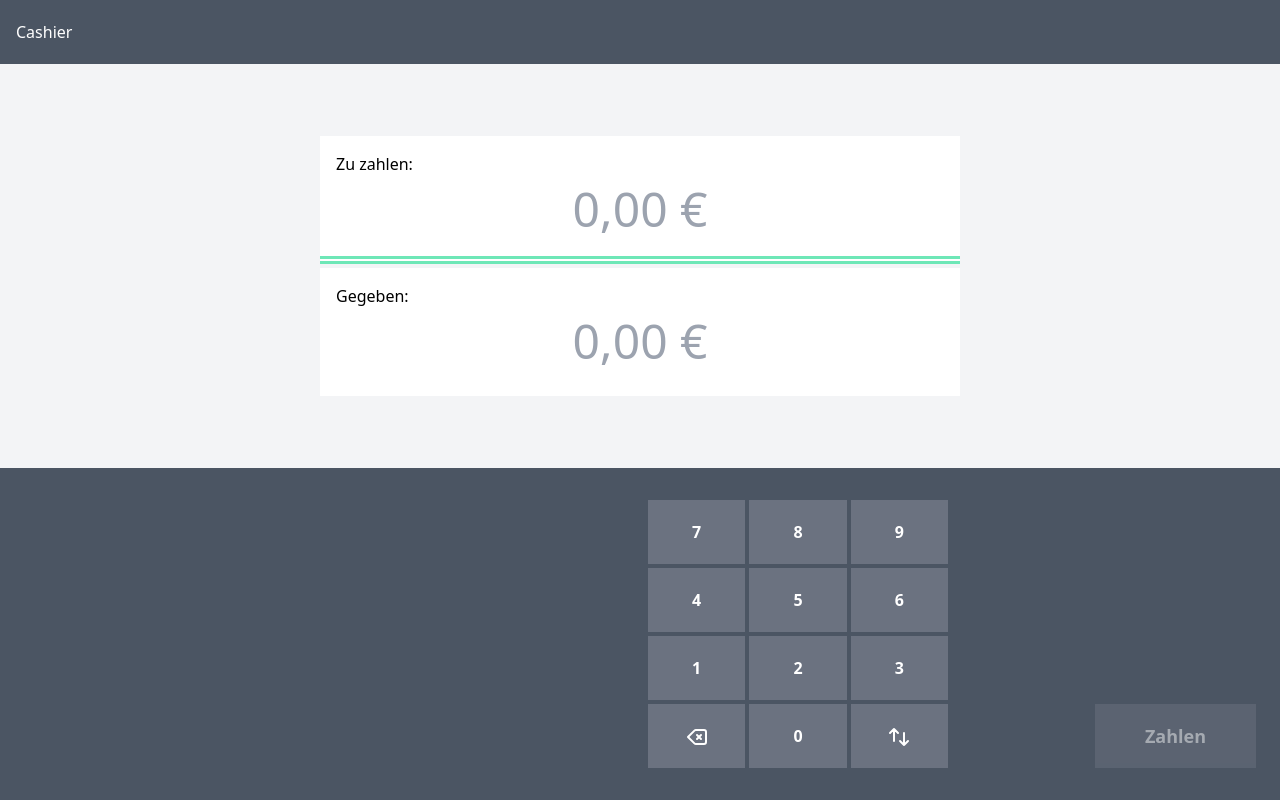
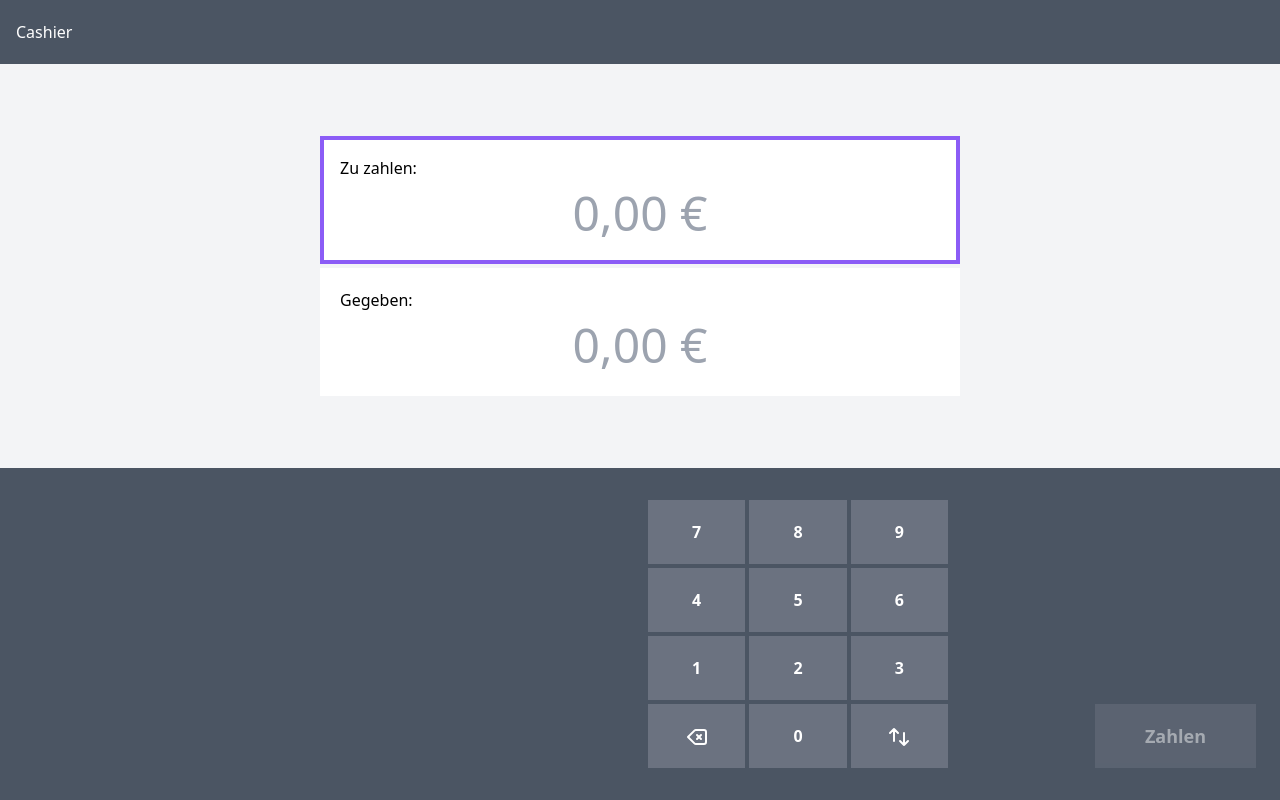
Before and after one commit to roschaefer/cashier, a Vue app: page / in a window 1280 px wide. Built offline with nearby package versions, Linux system fonts and the light colour scheme.

Commit message:
refactor: normal border around selected
...to distinguish the selected element immediately.

```diff
--- a/src/components/Center/Center.vue
+++ b/src/components/Center/Center.vue
@@ -1,9 +1,10 @@
 <template>
   <section class="space-y-1">
     <label
-      class="cost h-32 p-4 bg-white flex flex-col"
+      class="cost h-32 p-4 bg-white flex flex-col border-4"
       :class="{
-        'border-double border-b-8 border-green-300': selected === 'cost',
+        'border-purple-500': selected === 'cost',
+        'border-white': selected !== 'cost',
       }"
     >
       Zu zahlen:
@@ -15,9 +16,10 @@
       />
     </label>
     <label
-      class="given h-32 p-4 bg-white flex flex-col"
+      class="given h-32 p-4 bg-white border-4 flex flex-col"
       :class="{
-        'border-double border-b-8 border-green-300': selected === 'given',
+        'border-purple-500': selected === 'given',
+        'border-white': selected !== 'given',
       }"
     >
       Gegeben:
@@ -30,9 +32,10 @@
     </label>
     <label
       v-if="Number.isInteger(change)"
-      class="change h-32 p-4 bg-white flex flex-col"
+      class="change h-32 p-4 bg-white flex flex-col border-4"
       :class="{
-        'border-double border-b-8 border-green-300': selected === 'change',
+        'border-purple-500': selected === 'change',
+        'border-white': selected !== 'change',
       }"
     >
       Wechselgeld:
```
Also changed, not shown: 1 other file (tests, documents, lock files or other folders).
